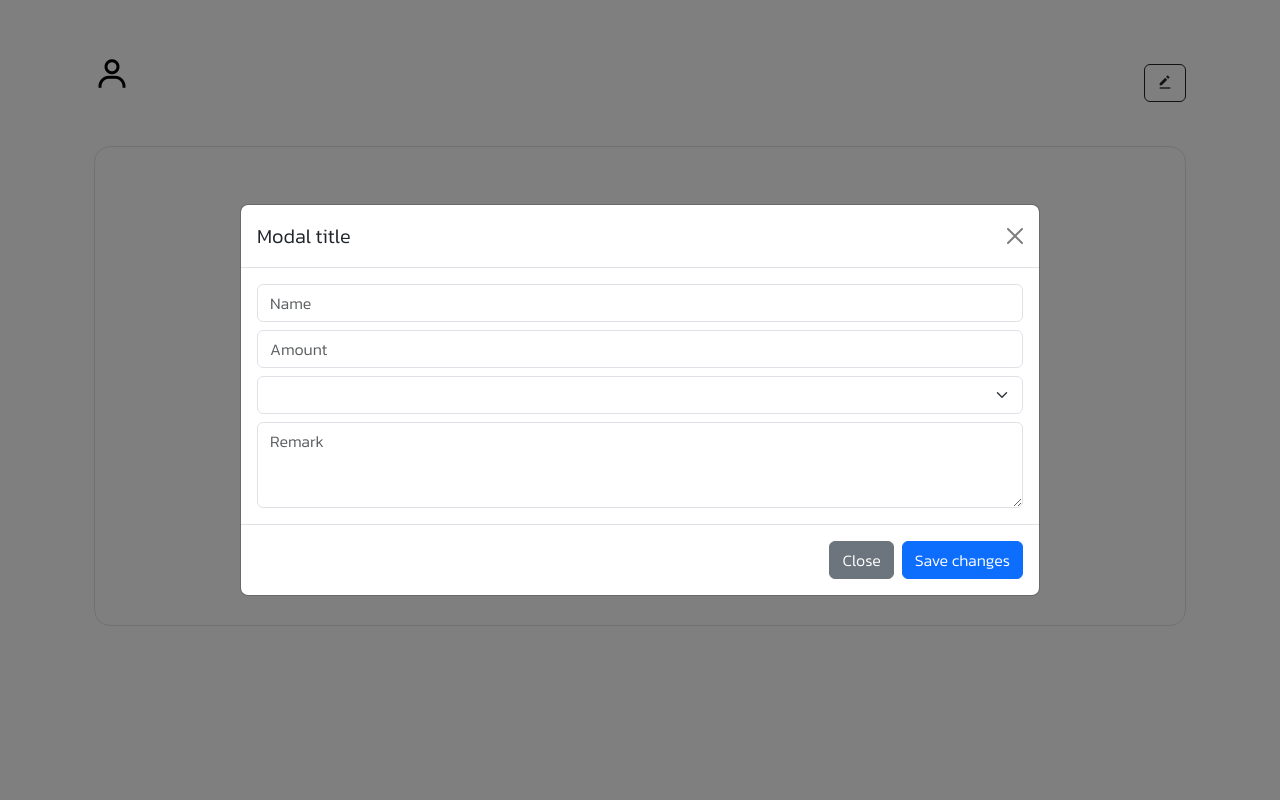
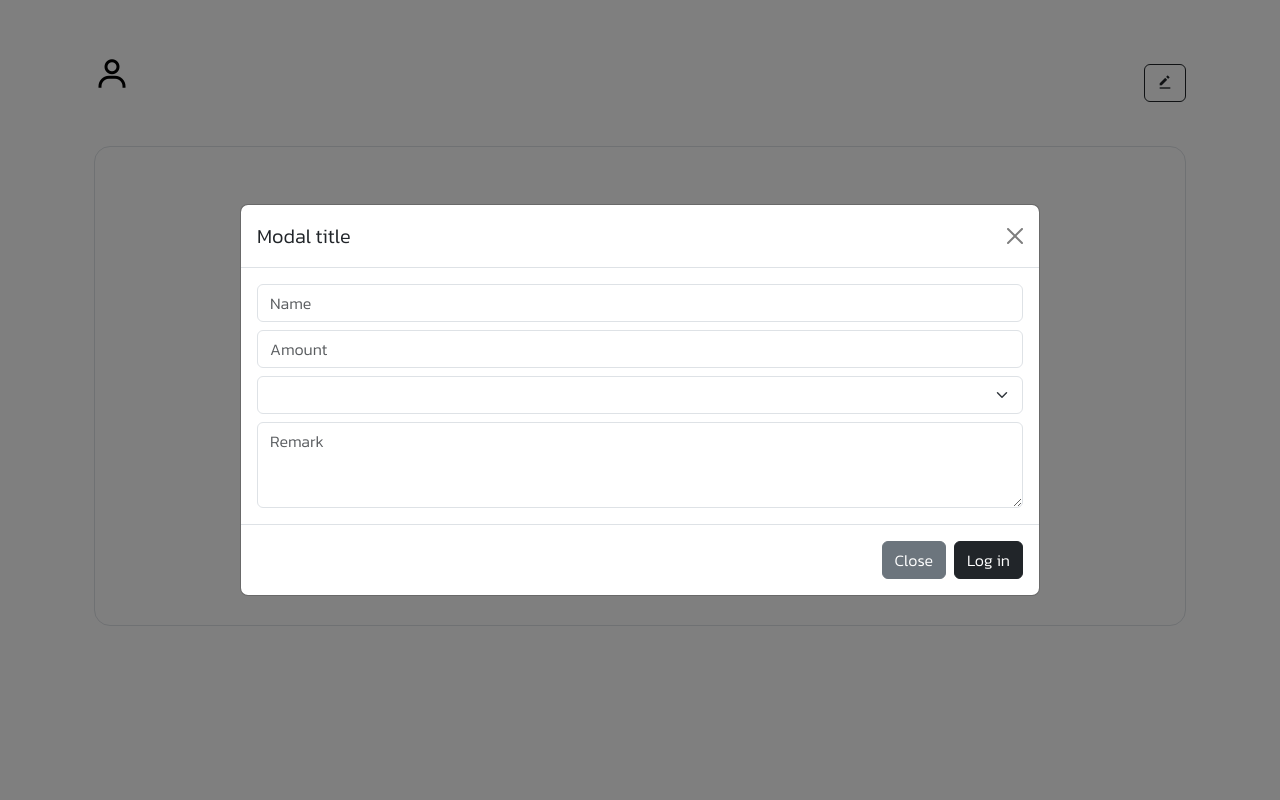
Before and after one commit to Apisit250aps/Pocket, a Django app: page / in a window 1280 px wide, after a click that opens the changed part. Run offline with Django 4.2, Linux system fonts and the light colour scheme; some libraries are stand-ins or nearby versions.

Commit message:
anti request

```diff
--- a/templates/index.html
+++ b/templates/index.html
@@ -102,7 +102,7 @@
                         </div>
                         <div class="modal-footer">
                             <button type="button" class="btn btn-secondary" data-bs-dismiss="modal">Close</button>
-                            <button type="submit" class="btn btn-primary" @click="write($event)">Save changes</button>
+                            <button type="submit" class="btn btn-dark" @click="write($event)">Log in</button>
                         </div>
                     </form>
                 </div>
@@ -350,6 +350,10 @@
                             form_data.append("amount", this.amount);
                             form_data.append("type", this.type);
                             form_data.append("remark", this.remark);
+                            this.name = "";
+                            this.amount = "";
+                            this.type = "";
+                            this.remark = "";
 
                             axios(
                                 {
@@ -359,10 +363,7 @@
                                 }
                             ).then((response) => {
                                 if (response.data['status']) {
-                                    this.name = "";
-                                    this.amount = "";
-                                    this.type = "";
-                                    this.remark = "";
+
                                     Swal.fire({
                                         title: "Success!",
                                         text: "Save Successfully",
```
